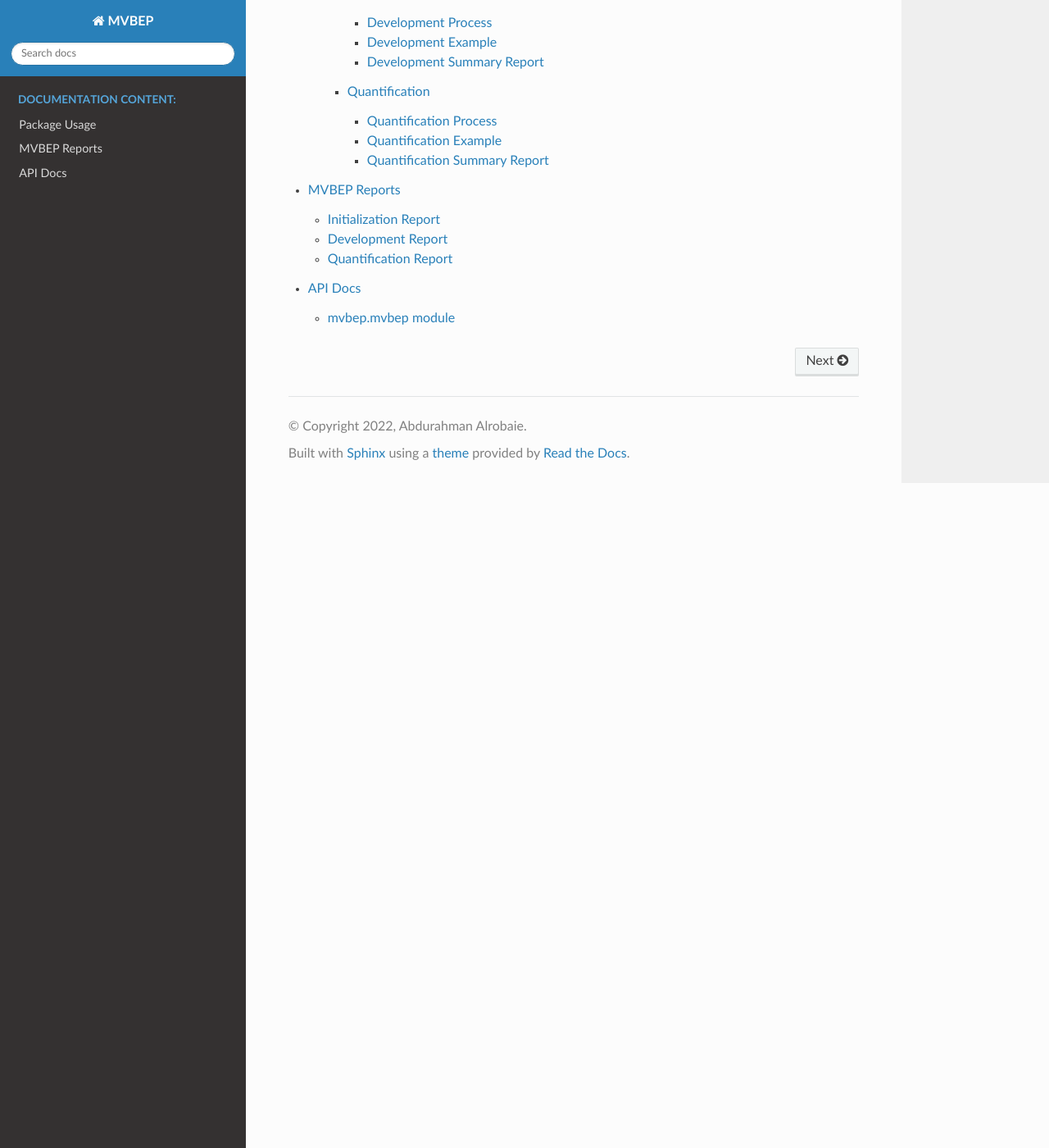
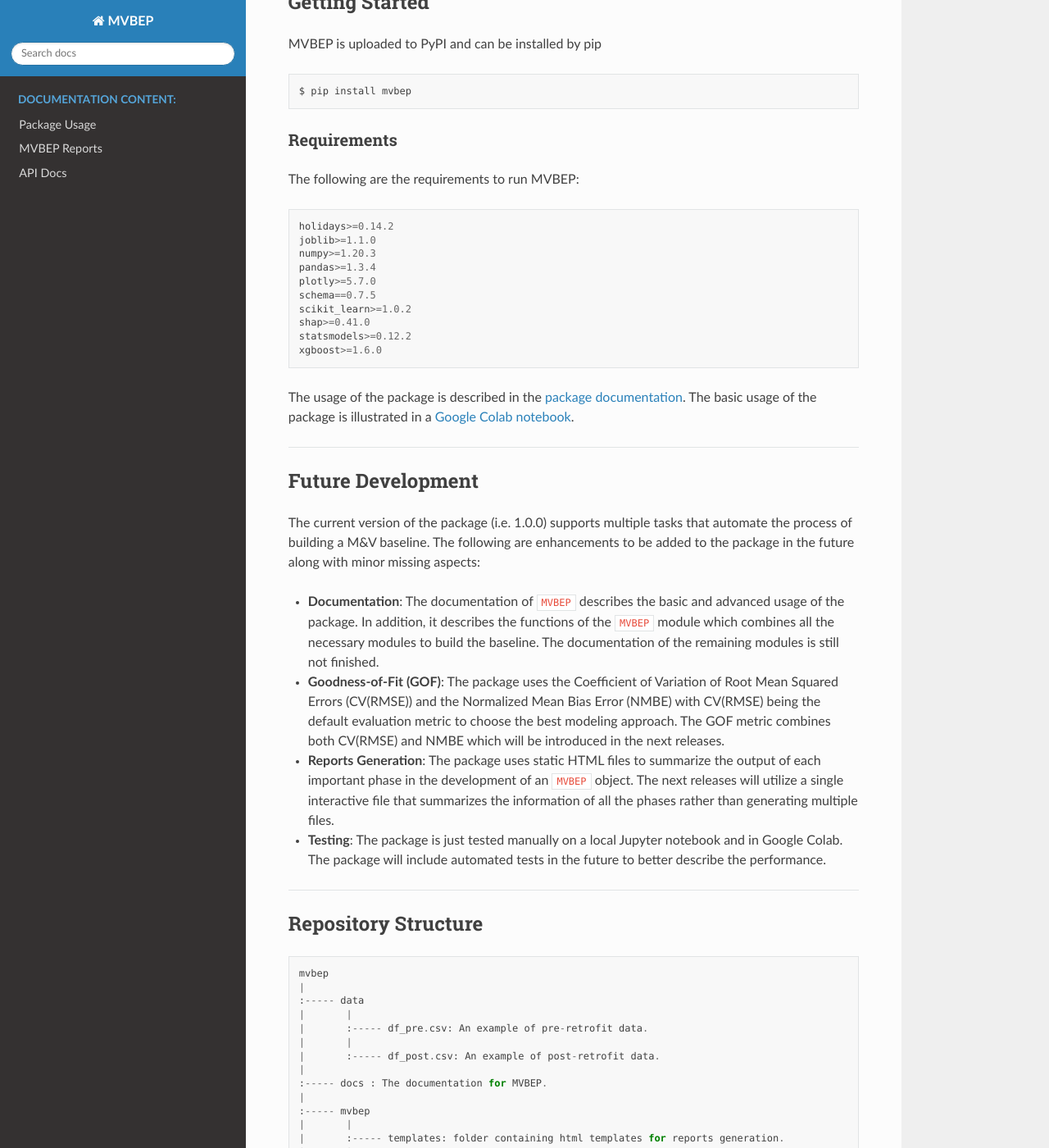
Before and after one commit to Robaie98/mvbep, a Sphinx documentation site: the page built from docs/source/index.rst, in a window 1280 px wide and 1400 px high, scrolled down 2127 px. Shown: the whole window at 82% size. Built offline with Sphinx 7.4.7 and the Read the Docs theme 2.0.0, drawn with Linux system fonts in a browser that asks for light colours; some of the changed text lies outside the part shown.

Commit message:
Edited the documentation, solved training folds error, PyPI 0.0.1

```diff
--- a/docs/source/index.rst
+++ b/docs/source/index.rst
@@ -3,18 +3,32 @@
    You can adapt this file completely to your liking, but it should at least
    contain the root `toctree` directive.
 
+|PyPI|
+|Documentation Status|
+|Google Colab|
+
+.. |Documentation Status| image:: https://readthedocs.org/projects/mvbep/badge/?version=latest
+   :target: https://mvbep.readthedocs.io/en/latest/?badge=latest
+
+
+.. |Google Colab| image:: https://colab.research.google.com/assets/colab-badge.svg
+   :target: https://colab.research.google.com/drive/1y5Z5ieZ-RjXWEl0i1j1OuXL8fYRUOJBb?usp=sharing
+
+.. |PyPI| image:: https://img.shields.io/badge/PyPI-1.0.0-brightgreen
+   :target: https://pypi.org/project/mvbep/
+
 Welcome to MVBEP's documentation!
 =================================
 
 MVBEP
------
+=====
 
 Measurement and Verification Building Energy Prediction (MVBEP) is an
 open-source framework for developing data-driven models for predicting
 the building baseline energy consumption and estimating savings
 associated with retrofitting in the post-retrofit period.
 
-
+----------
 
 Background
 ----------
@@ -46,33 +60,137 @@
 on historical data. The approach highlighted in the package aims to
 build that baseline by using regression models.
 
-Current State
--------------
+--------------
 
-The package is still under development. The following are still not
-finalized - Documentation: The documentation of ``MVBEP`` is finished
-which is the only thing required to use the framework. The documentation
-of the remaining modules is still not finished.
+Methodology
+-----------
 
--  Comprehensive Examples: The Jupyter notebook called ``mvbep_example``
-   shows a simple example of the framework along with all reports as
-   shown in ``docs`` file.
+The followed methodology in this package is structured into 5 modules:
+initialization, transformation, development, interpretation, and
+quantification. The Figure below shows the flowchart of the process.
+Each main component is converted into a module which when they are
+combined, they create MVBEP.
 
-Requirements
-------------
+.. figure:: ./figs/mvbep_struct.png
+   :alt: Structure :raw-latex:`\label{mvbep_struct}`
+
+--------------
+
+Getting Started
+---------------
+
+MVBEP is uploaded to PyPI and can be installed by pip
 
 ::
 
-   holidays==0.14.2
-   joblib==1.1.0
-   numpy==1.20.3
-   pandas==1.3.4
-   plotly==5.7.0
+   $ pip install mvbep
+
+Requirements
+~~~~~~~~~~~~
+
+The following are the requirements to run MVBEP:
+::
+
+   holidays>=0.14.2
+   joblib>=1.1.0
+   numpy>=1.20.3
+   pandas>=1.3.4
+   plotly>=5.7.0
    schema==0.7.5
-   scikit_learn==1.1.2
-   shap==0.41.0
-   statsmodels==0.12.2
-   xgboost==1.6.0
+   scikit_learn>=1.0.2
+   shap>=0.41.0
+   statsmodels>=0.12.2
+   xgboost>=1.6.0
+
+The usage of the package is described in the `package
+documentation <https://readthedocs.org/projects/mvbep/badge/?version=latest>`__.
+The basic usage of the package is illustrated in a `Google Colab
+notebook <https://colab.research.google.com/drive/1y5Z5ieZ-RjXWEl0i1j1OuXL8fYRUOJBb?usp=sharing>`__.
+
+--------------
+
+Future Development
+------------------
+
+The current version of the package (i.e. 1.0.0) supports multiple tasks
+that automate the process of building a M&V baseline. The following are
+enhancements to be added to the package in the future along with minor
+missing aspects:
+
+-  **Documentation**: The documentation of ``MVBEP`` describes the basic
+   and advanced usage of the package. In addition, it describes the
+   functions of the ``MVBEP`` module which combines all the necessary
+   modules to build the baseline. The documentation of the remaining
+   modules is still not finished.
+
+-  **Goodness-of-Fit (GOF)**: The package uses the Coefficient of
+   Variation of Root Mean Squared Errors (CV(RMSE)) and the Normalized
+   Mean Bias Error (NMBE) with CV(RMSE) being the default evaluation
+   metric to choose the best modeling approach. The GOF metric combines
+   both CV(RMSE) and NMBE which will be introduced in the next releases.
+
+-  **Reports Generation**: The package uses static HTML files to
+   summarize the output of each important phase in the development of an
+   ``MVBEP`` object. The next releases will utilize a single interactive
+   file that summarizes the information of all the phases rather than
+   generating multiple files.
+
+-  **Testing**: The package is just tested manually on a local Jupyter
+   notebook and in Google Colab. The package will include automated
+   tests in the future to better describe the performance.
+
+--------------
+
+Repository Structure
+--------------------
+
+::
+
+   mvbep
+   |
+   :----- data
+   |       |
+   |       :----- df_pre.csv: An example of pre-retrofit data.
+   |       |
+   |       :----- df_post.csv: An example of post-retrofit data.
+   |
+   :----- docs : The documentation for MVBEP.
+   |
+   :----- mvbep
+   |       |
+   |       :----- templates: folder containing html templates for reports generation.
+   |       |
+   |       :----- developer.py: Builds and evaluates regression models.
+   |       |
+   |       :----- transformer.py: Converts cleaned data to training and testing data.
+   |       |
+   |       :----- initializer.py: Checks the format and data requirements to develop a MVBEP model.
+   |       |
+   |       :----- interpreter.py: Ouputs interpretation of the devloped regression models.
+   |       |
+   |       :----- mvbep.py: A module that encompasses all the models into one streamlined proccess.
+   |       |
+   |       :----- writer.py: A module that writes HTML reports using templates.
+   |       |
+   |       :----- towt_utils.py: A file containing necessary functions to create TOWT dataset.
+   |
+   :----- outputs
+   |       |
+   |       :----- development_summary.html: An example of the development summary using mvbep_example notebook.
+   |       |
+   |       :----- initialization_summary.html: An example of the initialization summary using mvbep_example notebook.
+   |       |
+   |       :----- quantification_summary.html: An example of the quantification summary using mvbep_example notebook.
+   |
+
+--------------
+
+License
+-------
+
+This package is licensed under `MIT License <LICENSE>`__.
+
+--------------
 
 References
 ----------
@@ -80,6 +198,7 @@
 -  Alrobaie A, Krarti M. A Review of Data-Driven Approaches for
    Measurement and Verification Analysis of Building Energy Retrofits.
    Energies. 2022; 15(21):7824. https://doi.org/10.3390/en15217824
+
 
 
 .. toctree::
--- a/requirements.txt
+++ b/requirements.txt
@@ -3,7 +3,7 @@
 numpy>=1.20.3
 pandas>=1.3.4
 plotly>=5.7.0
-schema>=0.7.5
+schema==0.7.5
 scikit_learn>=1.0.2
 shap>=0.41.0
 statsmodels>=0.12.2
```
Also changed, not shown: README.md (+52 -38 lines), docs/source/usage.rst (+13 -11 lines), pyproject.toml (+7 -3 lines), mvbep_example.ipynb (deleted), 6 other files.
